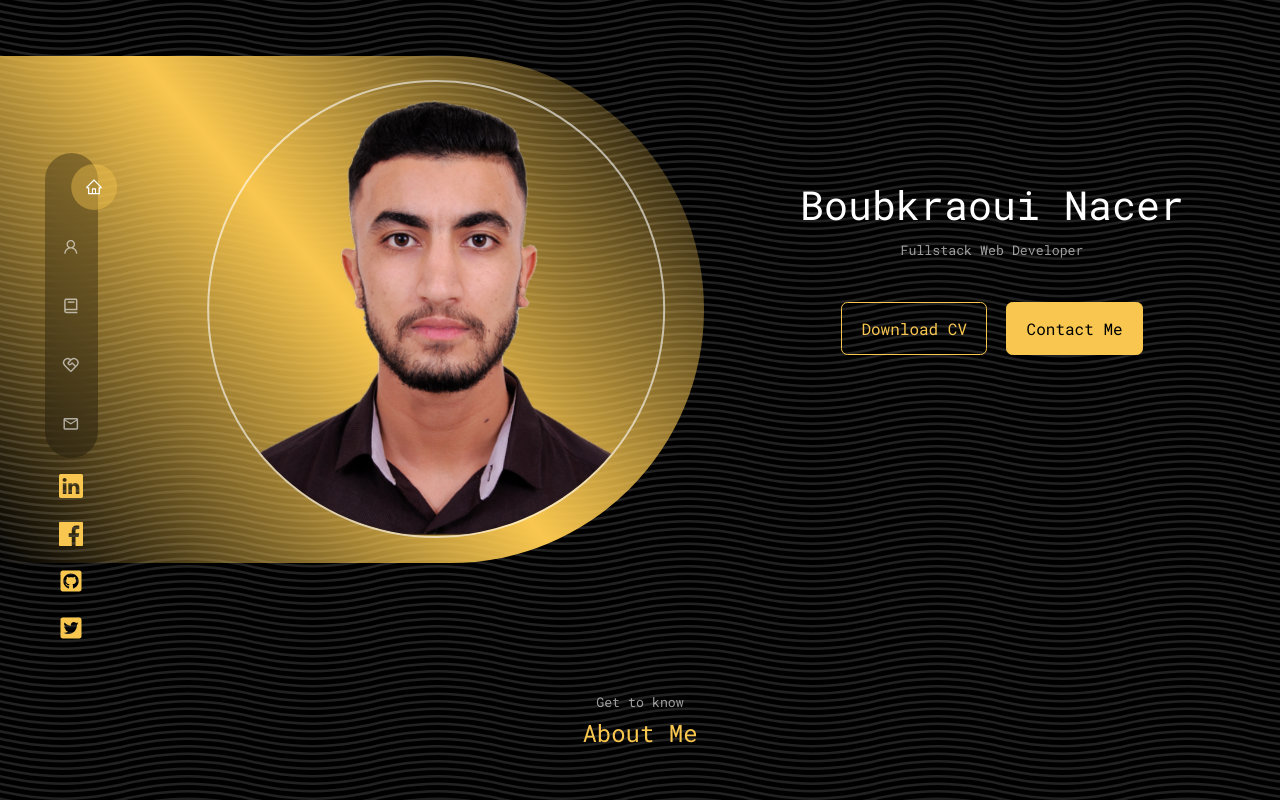
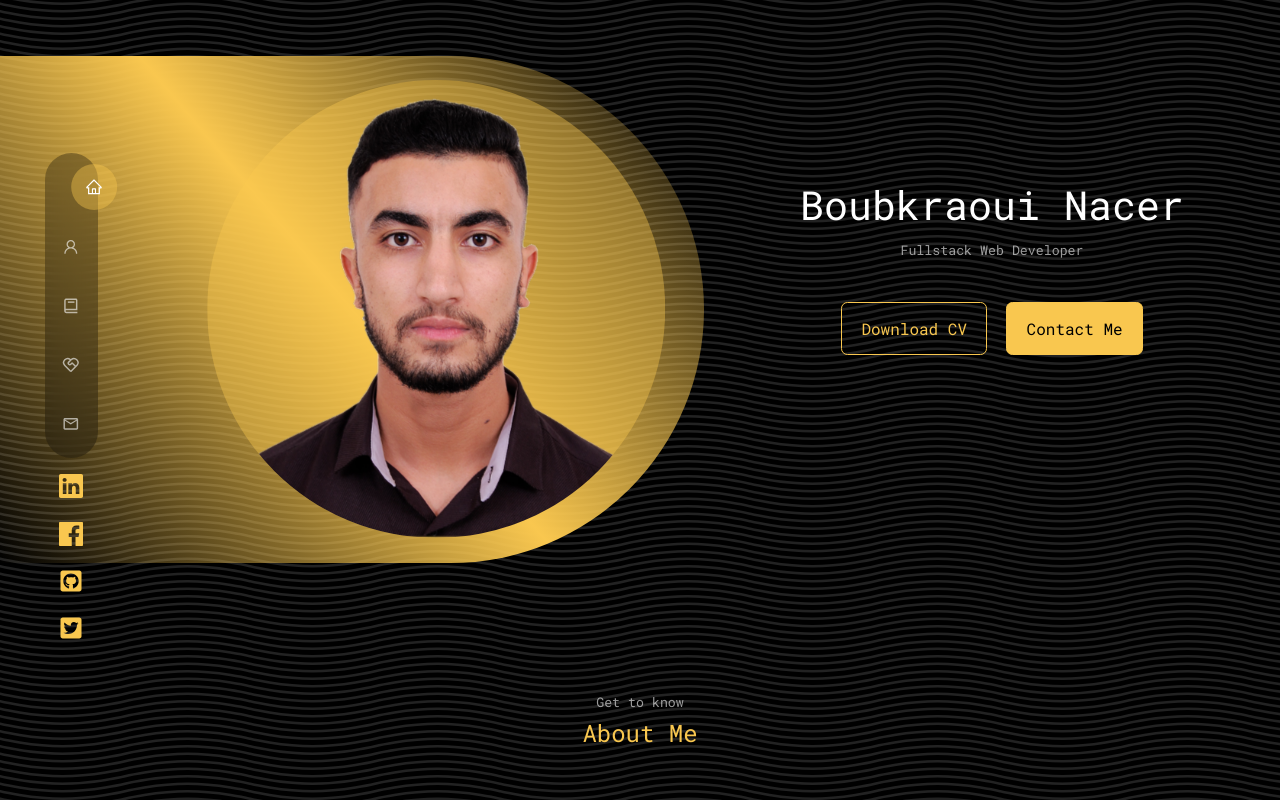
Before and after one commit to boubnacer/nacer-portfolio, a React (Create React App) app: page / in a window 1280 px wide. Shown: the top 800 px of the page. Built offline with nearby package versions, Linux system fonts and the light colour scheme.

Commit message:
header image updated

```diff
--- a/src/templates.js/header.css
+++ b/src/templates.js/header.css
@@ -38,8 +38,8 @@
   left: 62%;
   top: 1.5rem;
   transform: translateX(-50%);
-
-  border: 2px solid var(--light-color);
+  background: var(--primary-variant-color);
+  /* border: 2px solid var(--light-color); */
   border-radius: 50%;
   width: 65%;
 }
```
